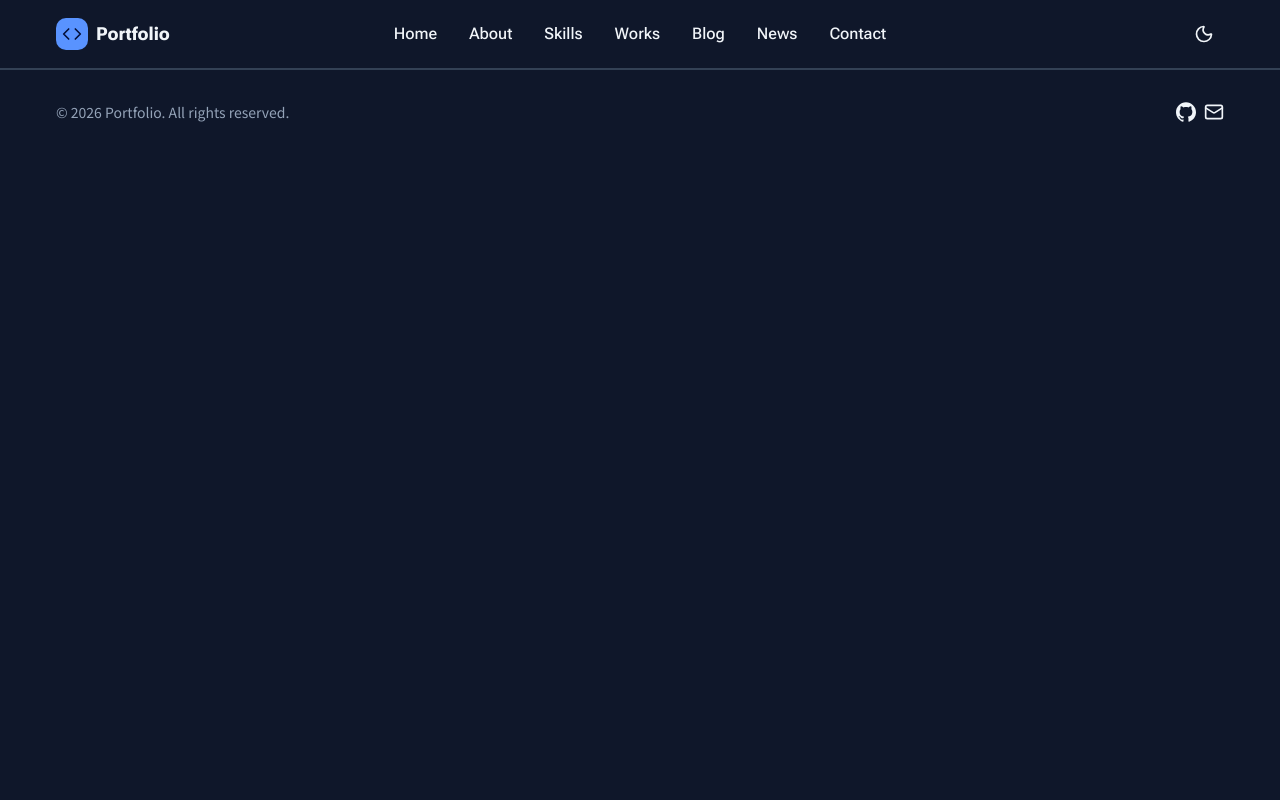
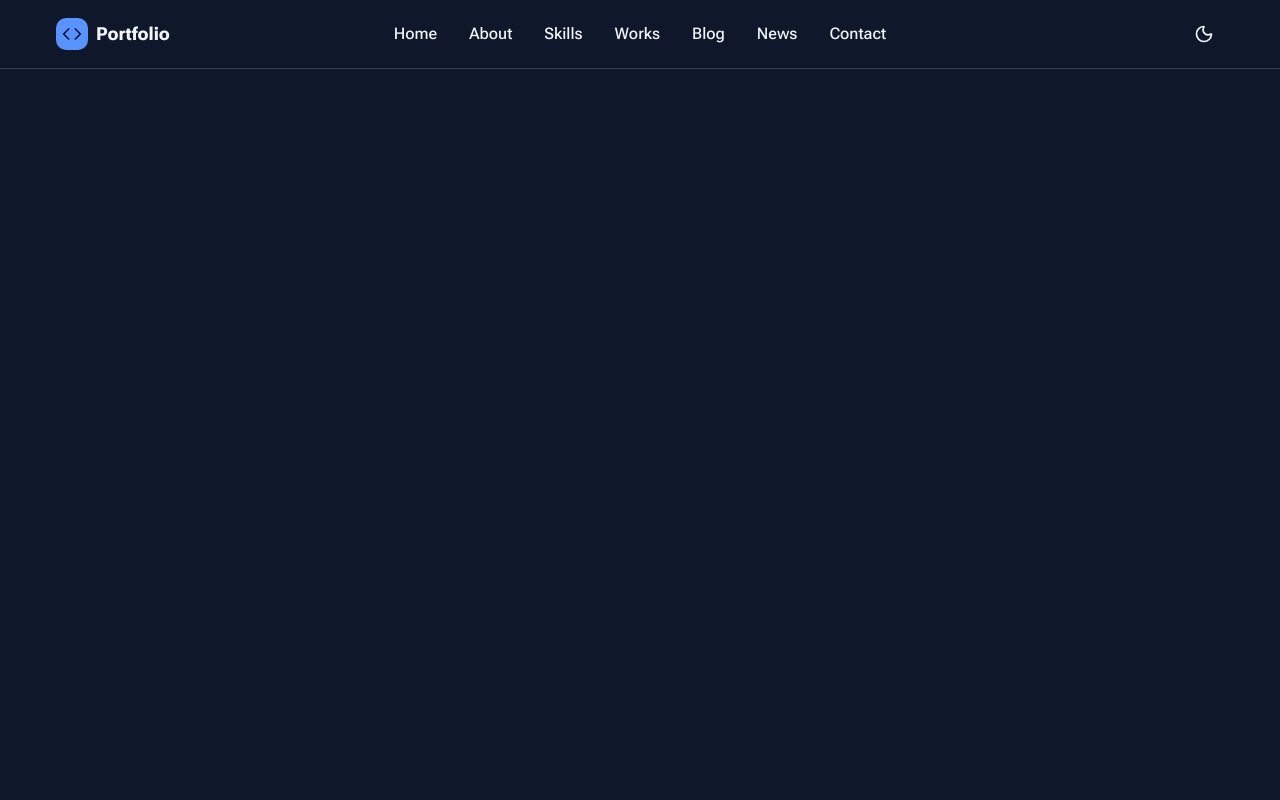
Before and after one commit to iku-nojiri/portfolio_2026, a Next.js app in the folder front/: page / in a window 1280 px wide. Shown: the top 800 px of the page. Built offline with nearby package versions, Linux system fonts and the light colour scheme.

Commit message:
feat: Main.tsx refactor: layout.tsx

```diff
--- /dev/null
+++ b/front/app/components/compositions/layouts/Main/index.tsx
@@ -0,0 +1,11 @@
+import { ReactNode } from "react"
+
+type Props = {
+  children: ReactNode;
+}
+
+export const Main = ({children}: Props) => {
+  return (
+    <main className="min-h-screen">{children}</main>
+  )
+}
--- a/front/app/layout.tsx
+++ b/front/app/layout.tsx
@@ -1,5 +1,8 @@
 import type { Metadata } from "next";
 import { Roboto_Flex, Noto_Sans_JP } from "next/font/google";
+import { Header } from "./components/compositions/layouts/Header";
+import { Main } from "./components/compositions/layouts/Main";
+import { Footer } from "./components/compositions/layouts/Footer";
 import "./globals.css";
 
 const robotoFlex = Roboto_Flex({
@@ -27,7 +30,9 @@ export default function RootLayout({
   return (
     <html lang="jp">
       <body className={`${robotoFlex.variable} ${notoSansJP.variable} dark`}>
-        {children}
+        <Header />
+        <Main>{children}</Main>
+        <Footer />
       </body>
     </html>
   );
--- a/front/app/page.tsx
+++ b/front/app/page.tsx
@@ -1,12 +1,9 @@
 import Image from "next/image";
-import { Header } from "./components/compositions/layouts/Header";
-import { Footer } from "./components/compositions/layouts/Footer";
 
 export default function Home() {
   return (
     <>
-      <Header />
-      <Footer />
+
     </>
   );
 }
```
